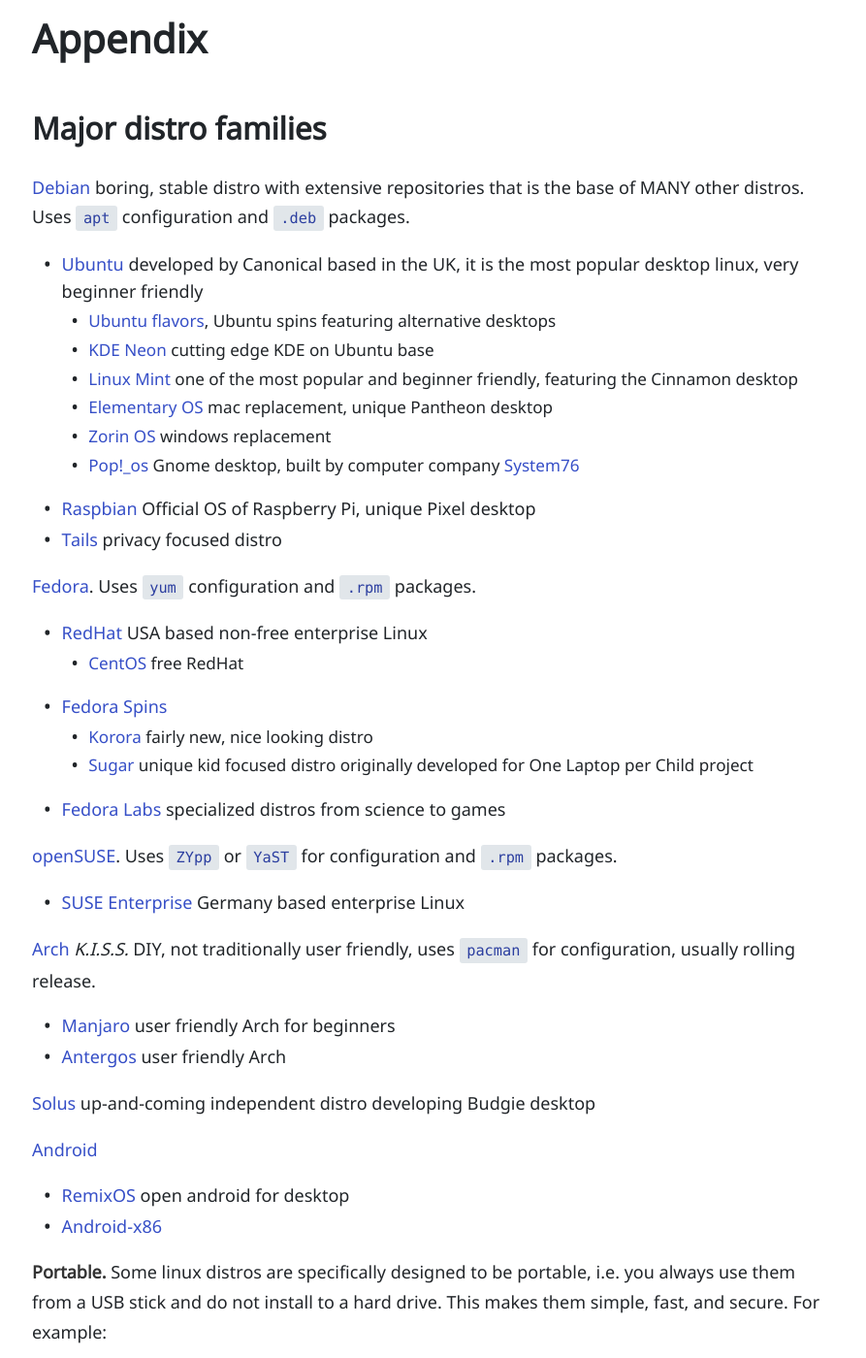
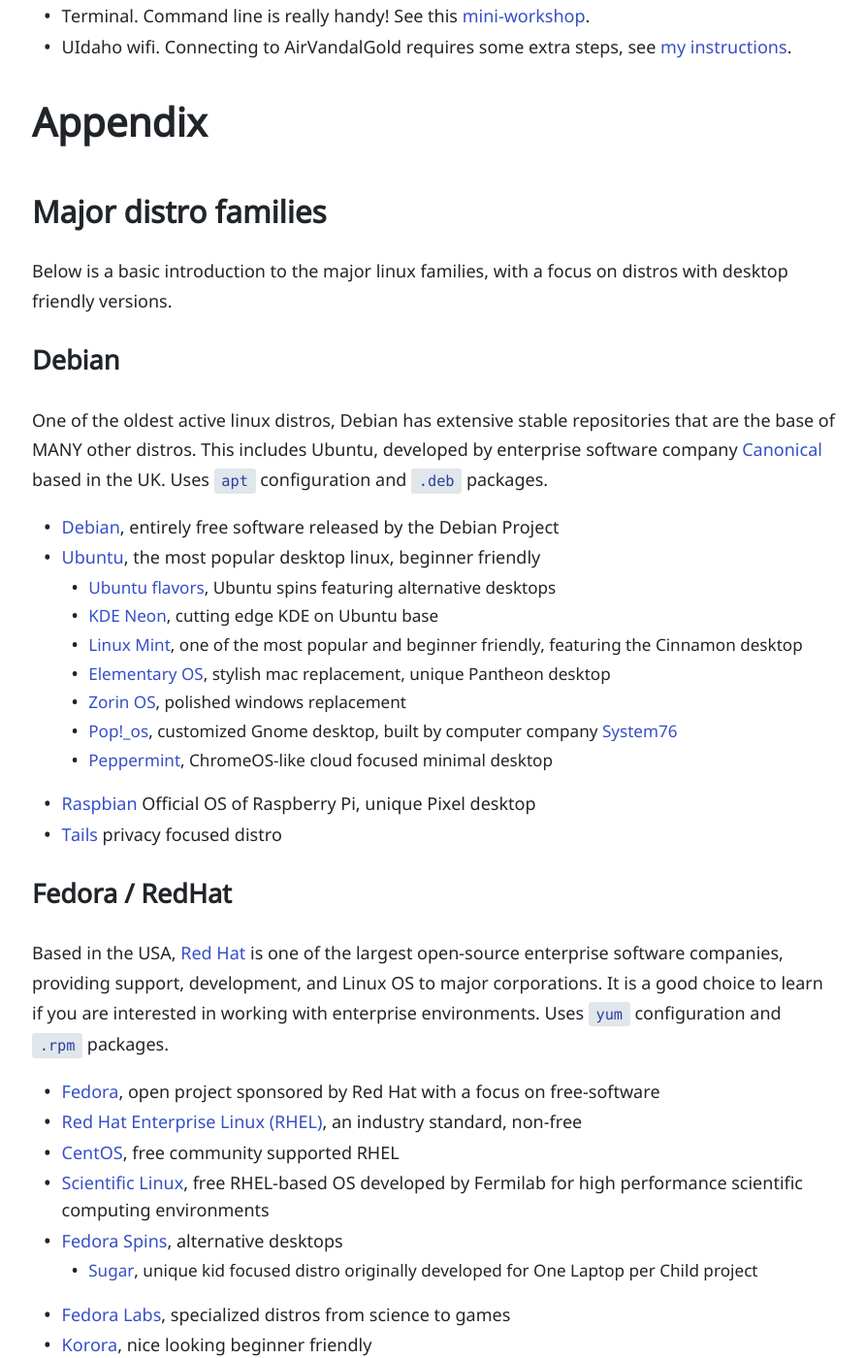
Before and after one commit to evanwill/_drafts, a Jekyll site: the page built from _notes/linux-intro.md, in a window 1280 px wide and 1400 px high, scrolled down 4333 px. Shown: the whole window at 97% size, without its empty margins (193-1086 px from the left). Built offline with Jekyll 4.4.1, drawn with Linux system fonts in a browser that asks for light colours; some of the changed text lies outside the part shown.

Commit message:
update linux intro

```diff
--- a/_notes/linux-intro.md
+++ b/_notes/linux-intro.md
@@ -14,7 +14,7 @@
 
 Linux ([pronunciation](https://upload.wikimedia.org/wikipedia/commons/0/03/Linus-linux.ogg)) is a family of open source operating systems (OS).
 An OS is made up of a many components, basically:
-- Bootloader: starts the low level processes necessary to boot an OS, usually for [GRUB](https://www.gnu.org/software/grub/)
+- Bootloader: starts the low level processes necessary to boot an OS, most linux distrobutions use [GRUB](https://www.gnu.org/software/grub/)
 - Kernel: manages the hardware and low level software components, this is actually [Linux](https://www.kernel.org/)
 - Shell: text-based command line interface
 - Desktop environment: graphical interface
@@ -30,7 +30,7 @@
 But for most users, that is not necessarily the most compelling reason to use Linux.
 Instead they just appreciate a solid, powerful, and user-friendly OS.
 Linux provides security, privacy, stability/reliability, customization, and cost benefits, in addition to access to a vast ecosystem of open-source applications and services.
-Linux runs most web servers, super computers, and single board computers.
+Linux runs majority of web servers, super computers, and single board computers.
 So if you want to use a VM in the cloud, do high performance computing, or tinker with a Raspberry Pi at home, it's helpful to know Linux.
 But it also makes a great desktop OS for your personal computer!
 Thus, there are many practical *and* ideological reasons to use Free and Open software.
@@ -67,6 +67,7 @@
 Unlike windows, mac, or chrome, with Linux you have a choice of desktops.
 It is separate from the core of the distro and can be installed independently.
 In fact you can [install more than one](https://www.linux.com/news/5-linux-desktop-environments-rise-2017)!
+In most cases you will choose a distro bundled with a DE, and most distros will give you several choices.
 Things to consider:
 - Weight. How graphics heavy is it. If you have an old computer or low spec hardware, go light!
 - Configurability. How much do you want to tweak the look and feel? Do you want it to just look good out of the box?
@@ -119,37 +120,69 @@
 
 ## Major distro families
 
-[Debian](https://www.debian.org/) boring, stable distro with extensive repositories that is the base of MANY other distros. Uses `apt` configuration and `.deb` packages.
-- [Ubuntu](https://www.ubuntu.com/) developed by Canonical based in the UK, it is the most popular desktop linux, very beginner friendly
+Below is a basic introduction to the major linux families, with a focus on distros with desktop friendly versions.
+
+### Debian
+
+One of the oldest active linux distros, Debian has extensive stable repositories that are the base of MANY other distros.
+This includes Ubuntu, developed by enterprise software company [Canonical](https://www.canonical.com/) based in the UK.
+Uses `apt` configuration and `.deb` packages.
+
+- [Debian](https://www.debian.org/), entirely free software released by the Debian Project
+- [Ubuntu](https://www.ubuntu.com/), the most popular desktop linux, beginner friendly
     - [Ubuntu flavors](https://www.ubuntu.com/download/ubuntu-flavours), Ubuntu spins featuring alternative desktops
-    - [KDE Neon](https://neon.kde.org/) cutting edge KDE on Ubuntu base
-    - [Linux Mint](https://www.linuxmint.com/) one of the most popular and beginner friendly, featuring the Cinnamon desktop
-    - [Elementary OS](https://elementary.io/) mac replacement, unique Pantheon desktop
-    - [Zorin OS](https://zorinos.com/) windows replacement
-    - [Pop!_os](https://system76.com/pop) Gnome desktop, built by computer company [System76](https://system76.com)
+    - [KDE Neon](https://neon.kde.org/), cutting edge KDE on Ubuntu base
+    - [Linux Mint](https://www.linuxmint.com/), one of the most popular and beginner friendly, featuring the Cinnamon desktop
+    - [Elementary OS](https://elementary.io/), stylish mac replacement, unique Pantheon desktop
+    - [Zorin OS](https://zorinos.com/), polished windows replacement
+    - [Pop!_os](https://system76.com/pop), customized Gnome desktop, built by computer company [System76](https://system76.com)
+    - [Peppermint](https://peppermintos.com/), ChromeOS-like cloud focused minimal desktop
 - [Raspbian](https://www.raspberrypi.org/downloads/raspbian/) Official OS of Raspberry Pi, unique Pixel desktop
 - [Tails](https://tails.boum.org/index.en.html) privacy focused distro
 
-[Fedora](https://getfedora.org/). Uses `yum` configuration and `.rpm` packages.
-- [RedHat](https://www.redhat.com/) USA based non-free enterprise Linux
-    - [CentOS](https://www.centos.org/) free RedHat
-- [Fedora Spins](https://spins.fedoraproject.org/)
-    - [Korora](https://kororaproject.org/) fairly new, nice looking distro
-    - [Sugar](http://wiki.sugarlabs.org/go/Sugar_on_a_Stick/Installation) unique kid focused distro originally developed for One Laptop per Child project
-- [Fedora Labs](https://labs.fedoraproject.org/) specialized distros from science to games
+### Fedora / RedHat
 
-[openSUSE](https://www.opensuse.org/). Uses `ZYpp` or `YaST` for configuration and `.rpm` packages.
-- [SUSE Enterprise](https://www.suse.com/) Germany based enterprise Linux
+Based in the USA, [Red Hat](https://www.redhat.com/) is one of the largest open-source enterprise software companies, providing support, development, and Linux OS to major corporations.
+It is a good choice to learn if you are interested in working with enterprise environments.
+Uses `yum` configuration and `.rpm` packages.
 
-[Arch](https://www.archlinux.org/) *K.I.S.S.* DIY, not traditionally user friendly, uses `pacman` for configuration, usually rolling release.
-- [Manjaro](https://manjaro.org/) user friendly Arch for beginners
-- [Antergos](https://antergos.com/) user friendly Arch
+- [Fedora](https://getfedora.org/), open project sponsored by Red Hat with a focus on free-software
+- [Red Hat Enterprise Linux (RHEL)](https://www.redhat.com/en/technologies/linux-platforms/enterprise-linux), an industry standard, non-free
+- [CentOS](https://www.centos.org/), free community supported RHEL
+- [Scientific Linux](https://www.scientificlinux.org/), free RHEL-based OS developed by Fermilab for high performance scientific computing environments
+- [Fedora Spins](https://spins.fedoraproject.org/), alternative desktops
+    - [Sugar](http://wiki.sugarlabs.org/go/Sugar_on_a_Stick/Installation), unique kid focused distro originally developed for One Laptop per Child project
+- [Fedora Labs](https://labs.fedoraproject.org/), specialized distros from science to games
+- [Korora](https://kororaproject.org/), nice looking beginner friendly
 
-[Solus](https://solus-project.com/) up-and-coming independent distro developing Budgie desktop
+### SUSE
 
-[Android](https://source.android.com/)
-- [RemixOS](http://www.jide.com/remixos) open android for desktop
-- [Android-x86](http://www.android-x86.org/download)
+Germany based enterprise FOSS company.
+Uses `ZYpp` or `YaST` for configuration and `.rpm` packages.
+
+- [openSUSE](https://www.opensuse.org/), developer focused with a rolling release option
+- [SUSE Linux Enterprise](https://www.suse.com/), commercial distro with focus on mature and stable server environments
+- [GeckoLinux](https://geckolinux.github.io/), openSUSE spin focused on being user friendly
+
+### Arch
+
+An independent, community built distro with rolling release following a *K.I.S.S.* and DIY philosophy.
+Not traditionally user friendly.
+Uses `pacman` for configuration.
+
+- [Arch](https://www.archlinux.org/)
+- [Manjaro](https://manjaro.org/), user friendly Arch for beginners
+- [Antergos](https://antergos.com/), user friendly Arch
+
+### Other
+
+**Android.** Based on Linux, Android is the most popular smart phone OS in the world.
+- [Android-x86](http://www.android-x86.org/download), port of Android that can be run on a laptop.
+
+**Independent.** Some distros go it alone. For example:
+- [Solus](https://solus-project.com/), up-and-coming independent distro developing Budgie desktop
+- [Mageia](http://www.mageia.org/en/), France based community focused distro
+- [Alpine Linux](https://www.alpinelinux.org/), minimalistic, security focused distro from Norway
 
 **Portable.** Some linux distros are specifically designed to be portable, i.e. you always use them from a USB stick and do not install to a hard drive.
 This makes them simple, fast, and secure.
@@ -171,4 +205,4 @@
 **Other open OS.** There are other open-source OS out there, Linux is just the most popular.
 - BSD. Considered rock-solid stable and secure for servers, with desktop options [FreeBSD](https://www.freebsd.org/) and [TrueOS](https://www.trueos.org/)
 - [Haiku](https://www.haiku-os.org/)
-- [KolibriOS](http://kolibrios.org/en/). Minimalist, tiny OS
+- [KolibriOS](http://kolibrios.org/en/), minimalist, tiny OS
```
Also changed, not shown: other parts of _notes/linux-intro.md (+4 -3 lines).
